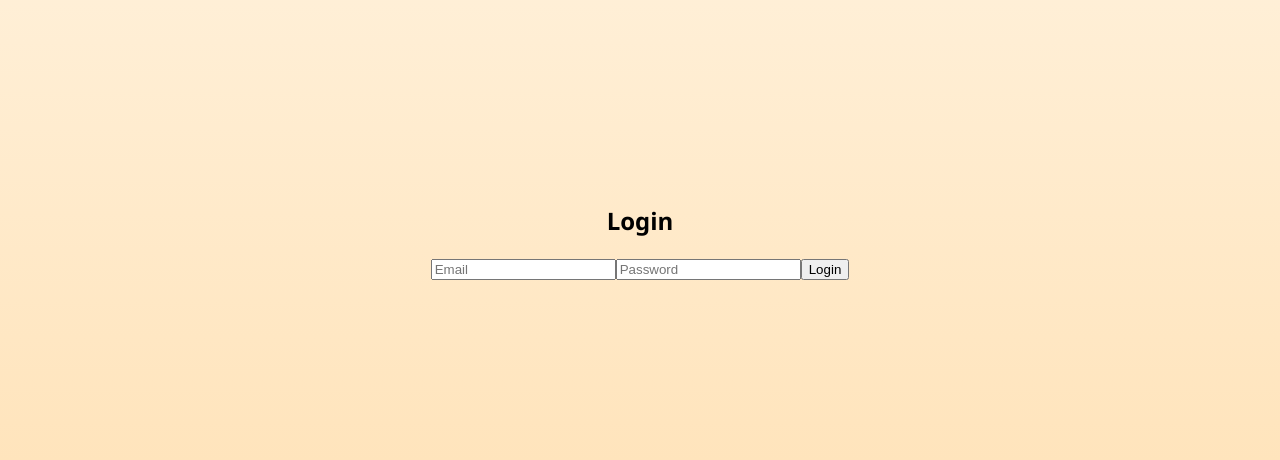
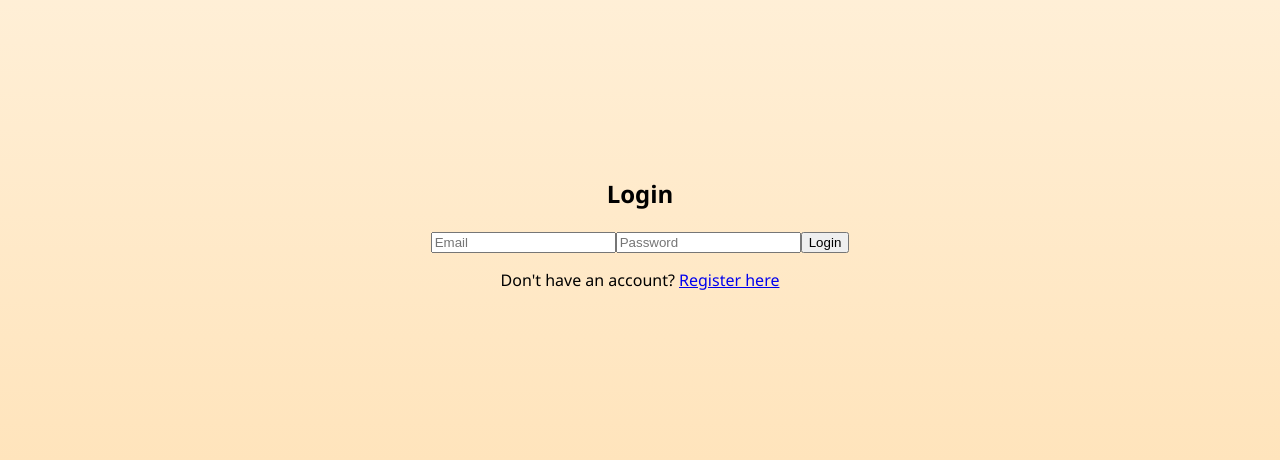
Before and after one commit to AanchalMehra/student-counseling-frontend, a React (Create React App) app: page /login in a window 1280 px wide. Shown: the part 168-628 px from the top of the page. Built offline with nearby package versions, Linux system fonts and the light colour scheme.

Commit message:
Fix backend URL and API routes

```diff
--- a/src/components/LoginPage.jsx
+++ b/src/components/LoginPage.jsx
@@ -1,5 +1,6 @@
 // Login.jsx
 import React, { useState } from "react";
+import { Link } from "react-router-dom"; // For navigation to register
 import "./LoginPage.css";
 
 const LoginPage = () => {
@@ -19,20 +20,23 @@ const LoginPage = () => {
     }
 
     try {
-      const response = await fetch(`${process.env.REACT_APP_BACKEND_URL}/api/auth/login`, {
-        method: "POST",
-        headers: {
-          "Content-Type": "application/json",
-        },
-        body: JSON.stringify({ email, password }),
-      });
+      const response = await fetch(
+        `${process.env.REACT_APP_BACKEND_URL}/api/auth/login`,
+        {
+          method: "POST",
+          headers: {
+            "Content-Type": "application/json",
+          },
+          body: JSON.stringify({ email, password }),
+        }
+      );
 
       const data = await response.json();
 
       if (data.ok) {
         setMessage(data.message || "Login successful!");
         setError("");
-        // You can store user info in localStorage if needed
+        // Store user info or token in localStorage
         localStorage.setItem("user", JSON.stringify(data));
       } else {
         setError(data.message || "Email or password is incorrect");
@@ -65,6 +69,9 @@ const LoginPage = () => {
       </form>
       {message && <p className="success">{message}</p>}
       {error && <p className="error">{error}</p>}
+      <p className="register-link">
+        Don't have an account? <Link to="/register">Register here</Link>
+      </p>
     </div>
   );
 };
```
